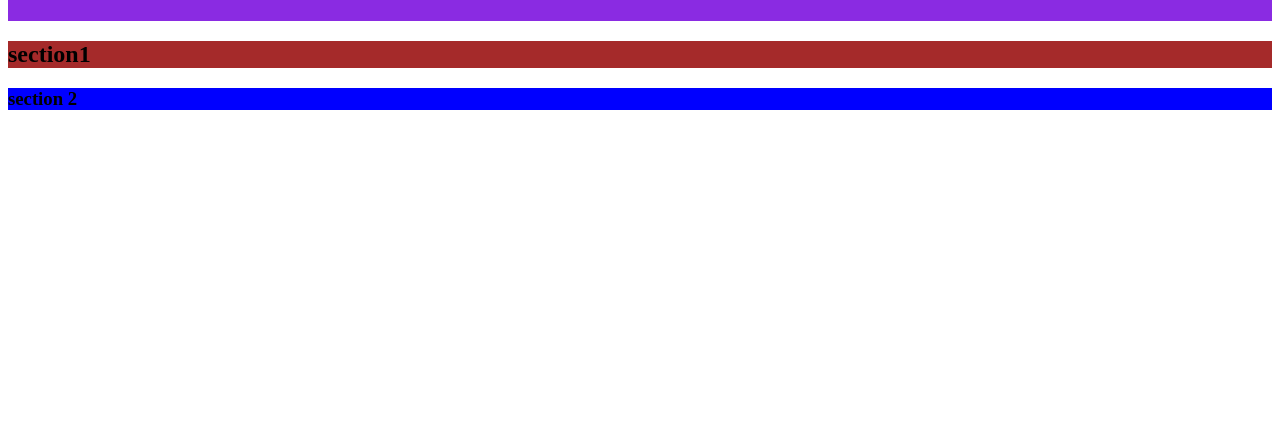
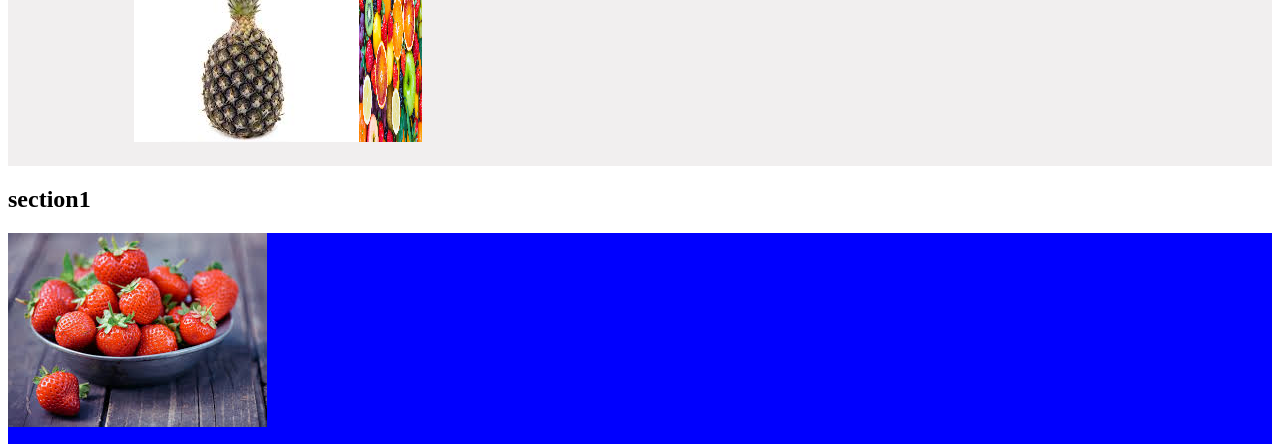
Before and after one commit to Isa05belle12/Morango, a plain HTML site: page index.html in a window 1280 px wide. Shown: the part 115-559 px from the top of the page. Drawn offline with Linux system fonts and the light colour scheme.

Commit message:
Add files via upload

```diff
--- a/index.html
+++ b/index.html
@@ -9,13 +9,15 @@
 <body>
     <header class="cabecalho">
     <h1>Morango</h1>
+    <img src="download.jpeg" alt="abacaxi">
     <img class="imgfrutas" src="frutas.jpg" alt="frutas">
 </header>
-<section class="section1">
+<section class="abacaxi">
     <h2>section1</h2>
 </section>
 <section class="section2">
-    <h3>section 2</h3>
+    <img src="images.jpeg" alt="morango">
+    <h3>morango</h3>
 </section>
 
 </body>
--- a/style.css
+++ b/style.css
@@ -1,12 +1,12 @@
 .cabecalho {
-    background-color: blueviolet;
-    color: blanchedalmond;
+    background-color: rgb(241, 239, 239);
+    color: rgb(240, 13, 13);
     display: flex;
     padding: 24px 0;
 }
 
 .section1 {
-    background-color: brown;
+    background-color: rgb(3, 3, 3);
 }
 
 .section2 {
@@ -14,5 +14,5 @@
 }
 
 .imgfrutas {
-    width: 20px;
+    width: 5%;
 }
```
Also changed, not shown: download.jpeg (added), images.jpeg (added).
